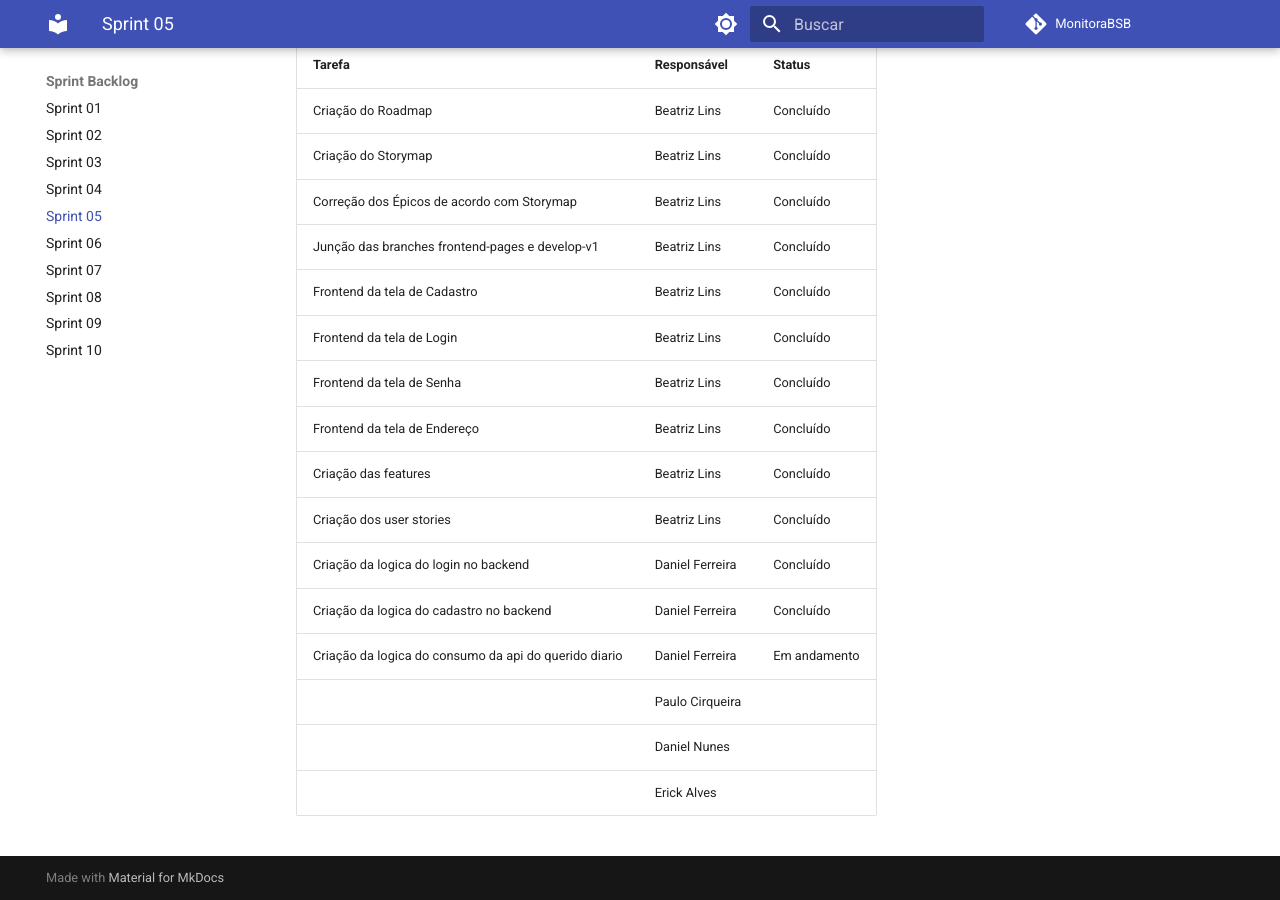
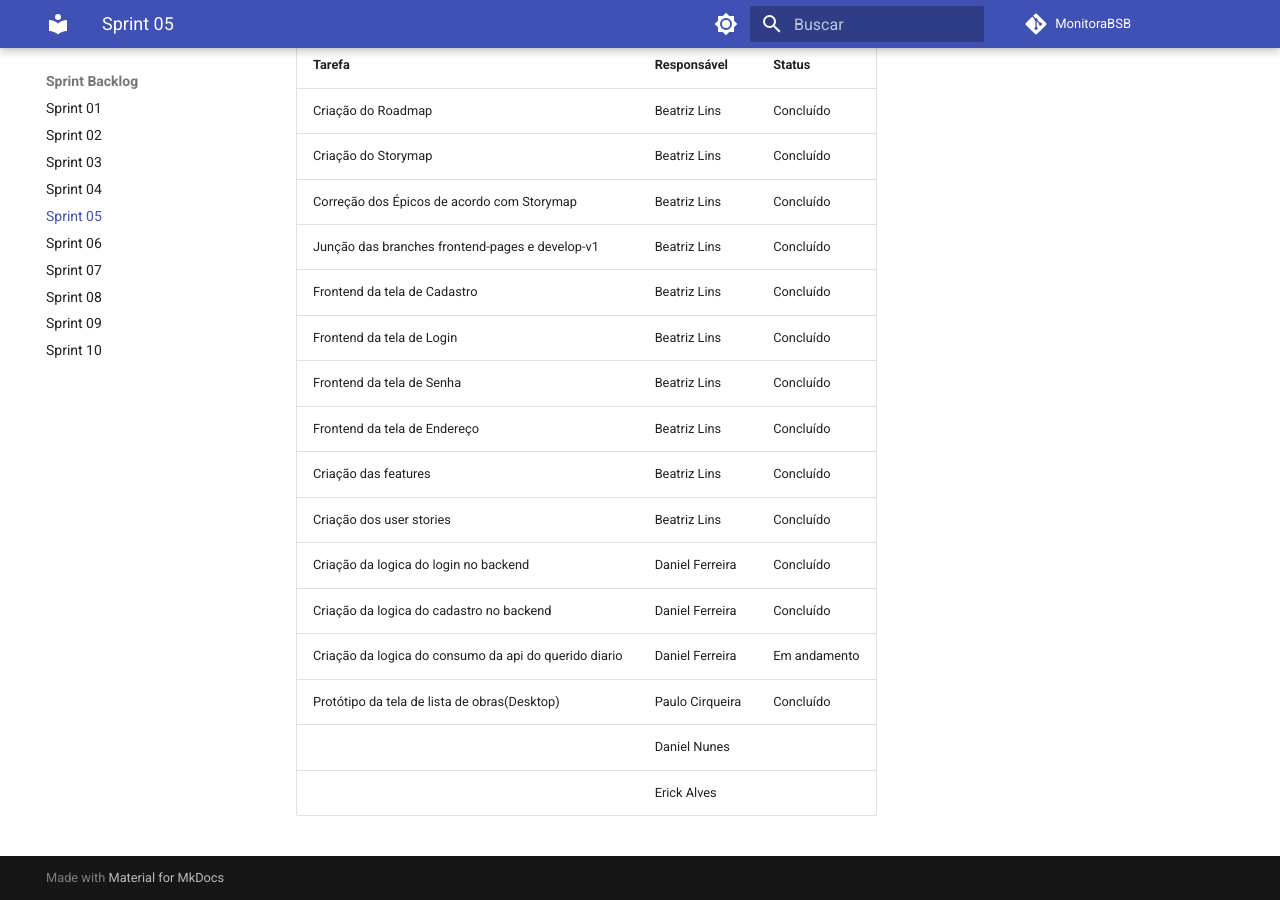
Before and after one commit to unb-mds/2024-2-Squad08, an MkDocs documentation site: the page built from docs/sprints/sprint5.md, in a window 1280 px wide and 900 px high, scrolled down 539 px. Built offline with MkDocs 1.6.1 and Material for MkDocs 9.7.7, drawn with Linux system fonts in a browser that asks for light colours; comment, search, counter and statistics services are not loaded.

Commit message:
Update sprint5.md

```diff
--- a/docs/sprints/sprint5.md
+++ b/docs/sprints/sprint5.md
@@ -24,6 +24,6 @@ O objetivo da Sprint 05 foi estruturar o planejamento estratégico do projeto po
 | Criação da logica do login no backend | Daniel Ferreira | Concluído |
 | Criação da logica do cadastro no backend | Daniel Ferreira | Concluído |
 | Criação da logica do consumo da api do querido diario | Daniel Ferreira | Em andamento |
-| | Paulo Cirqueira |  |
+| Protótipo da tela de lista de obras(Desktop) | Paulo Cirqueira | Concluído |
 | | Daniel Nunes |  |
 | | Erick Alves |  |
```
